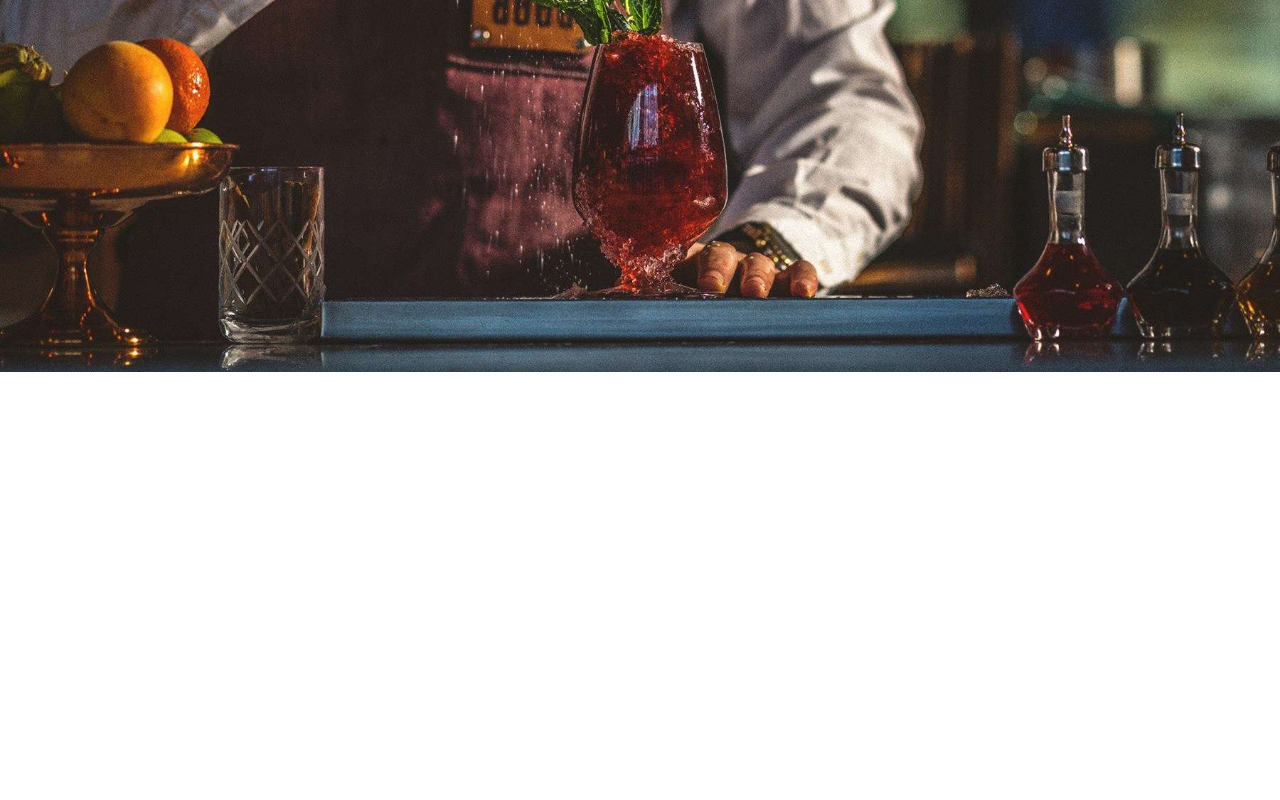
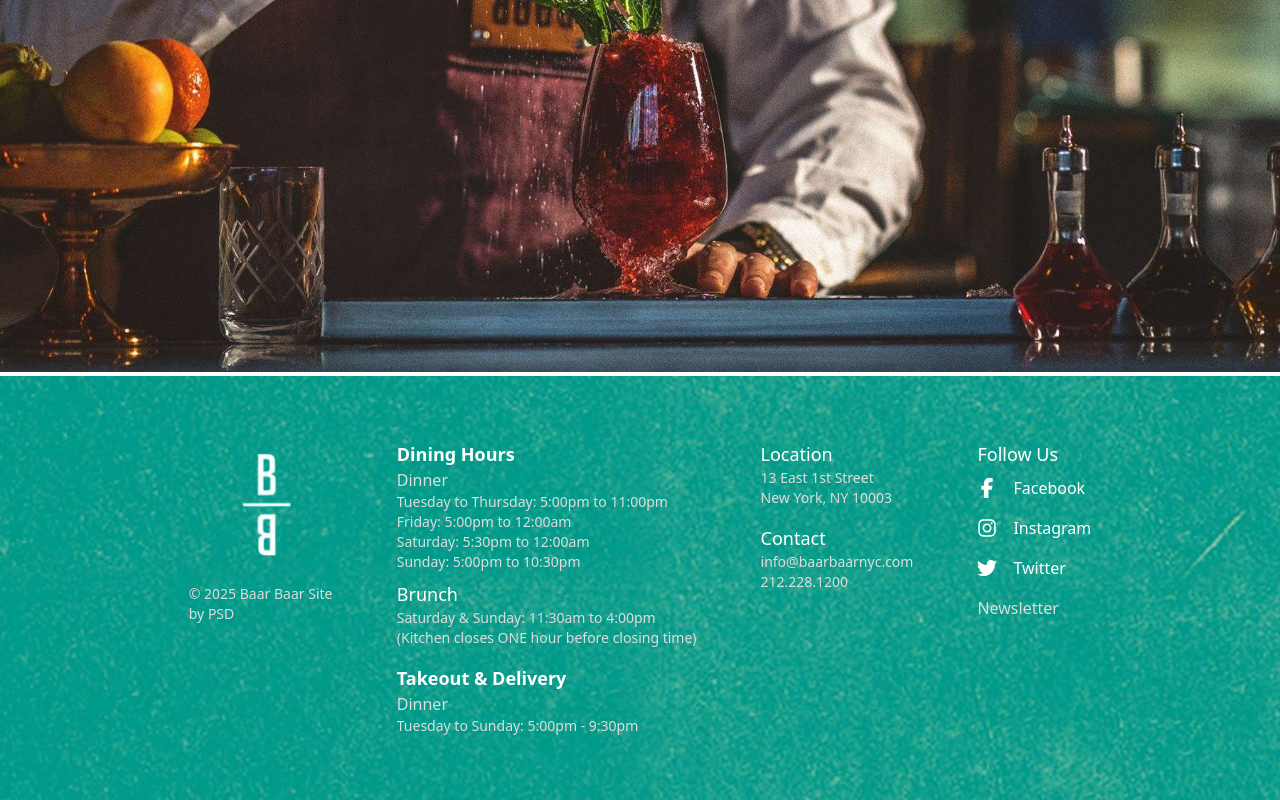
Before and after one commit to Collaborative-Open-Source-Projects/baar-baar-nyc, a Next.js app: page / in a window 1280 px wide. Shown: the part 424-1224 px from the top of the page. Before the commit the page ends 800 px from the top, so only its background shows below. Built offline with nearby package versions, Linux system fonts and the light colour scheme.

Commit message:
Added Footer Component (#37)
* improoved footer added imagess in public folder

* added footer in componenets and added tailwind to it

* message

* cleanup

---------

Co-authored-by: siddeshshewde <siddesh.darkeyed95@gmail.com>

```diff
--- a/app/layout.jsx
+++ b/app/layout.jsx
@@ -1,6 +1,7 @@
 import { Geist, Geist_Mono } from 'next/font/google';
 import './globals.css';
 import NavBar from '@/components/NavBar';
+import Footer from '@/components/Footer';
 
 const geistSans = Geist({
     variable: '--font-geist-sans',
@@ -28,6 +29,7 @@ export default function RootLayout({ children }) {
             >
                 <NavBar />
                 {children}
+                <Footer/>
             </body>
         </html>
     );
--- /dev/null
+++ b/components/Footer.jsx
@@ -0,0 +1,72 @@
+import React from 'react';
+import Image from 'next/image';
+import { FontAwesomeIcon } from '@fortawesome/react-fontawesome';
+import { faFacebookF, faInstagram, faTwitter } from '@fortawesome/free-brands-svg-icons';
+
+export default function Footer() {
+    return (
+        <footer
+            className='bg-cover bg-center bg-no-repeat flex flex-col md:flex-row justify-center text-left gap-16 p-16 font-poppins'
+            style={{ backgroundImage: 'url("/images/footerTexture.jpg")' }}
+        >
+            <div className='w-36'>
+                <Image src='/images/FooterLogo.png' alt='Logo' width={144} height={144} />
+                <p className='text-sm text-[#DDDDDD] mt-2'>&copy; 2025 Baar Baar Site by PSD</p>
+            </div>
+
+            <div>
+                <h3 className='text-lg text-white font-semibold'>Dining Hours</h3>
+                <h1 className='text-base text-[#DDDDDD]'>Dinner</h1>
+                <p className='text-sm text-[#DDDDDD]'>Tuesday to Thursday: 5:00pm to 11:00pm</p>
+                <p className='text-sm text-[#DDDDDD]'>Friday: 5:00pm to 12:00am</p>
+                <p className='text-sm text-[#DDDDDD]'>Saturday: 5:30pm to 12:00am</p>
+                <p className='text-sm text-[#DDDDDD]'>Sunday: 5:00pm to 10:30pm</p>
+
+                <h2 className='text-lg text-white mt-2'>Brunch</h2>
+                <p className='text-sm text-[#DDDDDD]'>Saturday & Sunday: 11:30am to 4:00pm</p>
+                <p className='text-sm text-[#DDDDDD]'>(Kitchen closes ONE hour before closing time)</p>
+
+                <div className='mt-4'>
+                    <h3 className='text-lg text-white font-semibold'>Takeout & Delivery</h3>
+                    <h1 className='text-base text-[#DDDDDD]'>Dinner</h1>
+                    <p className='text-sm text-[#DDDDDD]'>Tuesday to Sunday: 5:00pm - 9:30pm</p>
+                </div>
+            </div>
+
+            <div>
+                <h2 className='text-lg text-white'>Location</h2>
+                <p className='text-sm text-[#DDDDDD]'>13 East 1st Street</p>
+                <p className='text-sm text-[#DDDDDD]'>New York, NY 10003</p>
+
+                <h2 className='text-lg text-white mt-4'>Contact</h2>
+                <p className='text-sm text-[#DDDDDD]'>
+                    <a href='mailto:info@baarbaarnyc.com' className='hover:underline hover:text-white'>info@baarbaarnyc.com</a>
+                </p>
+                <p className='text-sm text-[#DDDDDD]'>
+                    <a href='tel:2122281200' className='hover:underline hover:text-white'>212.228.1200</a>
+                </p>
+            </div>
+
+            <div>
+                <h3 className='text-lg text-white'>Follow Us</h3>
+                <div className='flex flex-col gap-4 mt-2'>
+                    <a href='#' className='flex items-center gap-4 hover:underline hover:text-white'>
+                        <FontAwesomeIcon icon={faFacebookF} className='w-5 h-5 text-white' />
+                        <span className='text-white'>Facebook</span>
+                    </a>
+                    <a href='#' className='flex items-center gap-4 hover:underline hover:text-white'>
+                        <FontAwesomeIcon icon={faInstagram} className='w-5 h-5 text-white' />
+                        <span className='text-white'>Instagram</span>
+                    </a>
+                    <a href='#' className='flex items-center gap-4 hover:underline hover:text-white'>
+                        <FontAwesomeIcon icon={faTwitter} className='w-5 h-5 text-white' />
+                        <span className='text-white'>Twitter</span>
+                    </a>
+                </div>
+                <h1 className='text-base text-[#DDDDDD] mt-4'>
+                    <a href='#' className='hover:underline hover:text-white'>Newsletter</a>
+                </h1>
+            </div>
+        </footer>
+    );
+}
--- a/package.json
+++ b/package.json
@@ -10,6 +10,8 @@
         "format": "prettier --write ."
     },
     "dependencies": {
+        "@fortawesome/free-brands-svg-icons": "^6.7.2",
+        "@fortawesome/react-fontawesome": "^0.2.2",
         "bcryptjs": "^3.0.0",
         "jose": "^5.9.6",
         "mongodb": "^6.13.0",
```
Also changed, not shown: public/images/FooterLogo.png (added), 1 other file (tests, documents, lock files or other folders).
